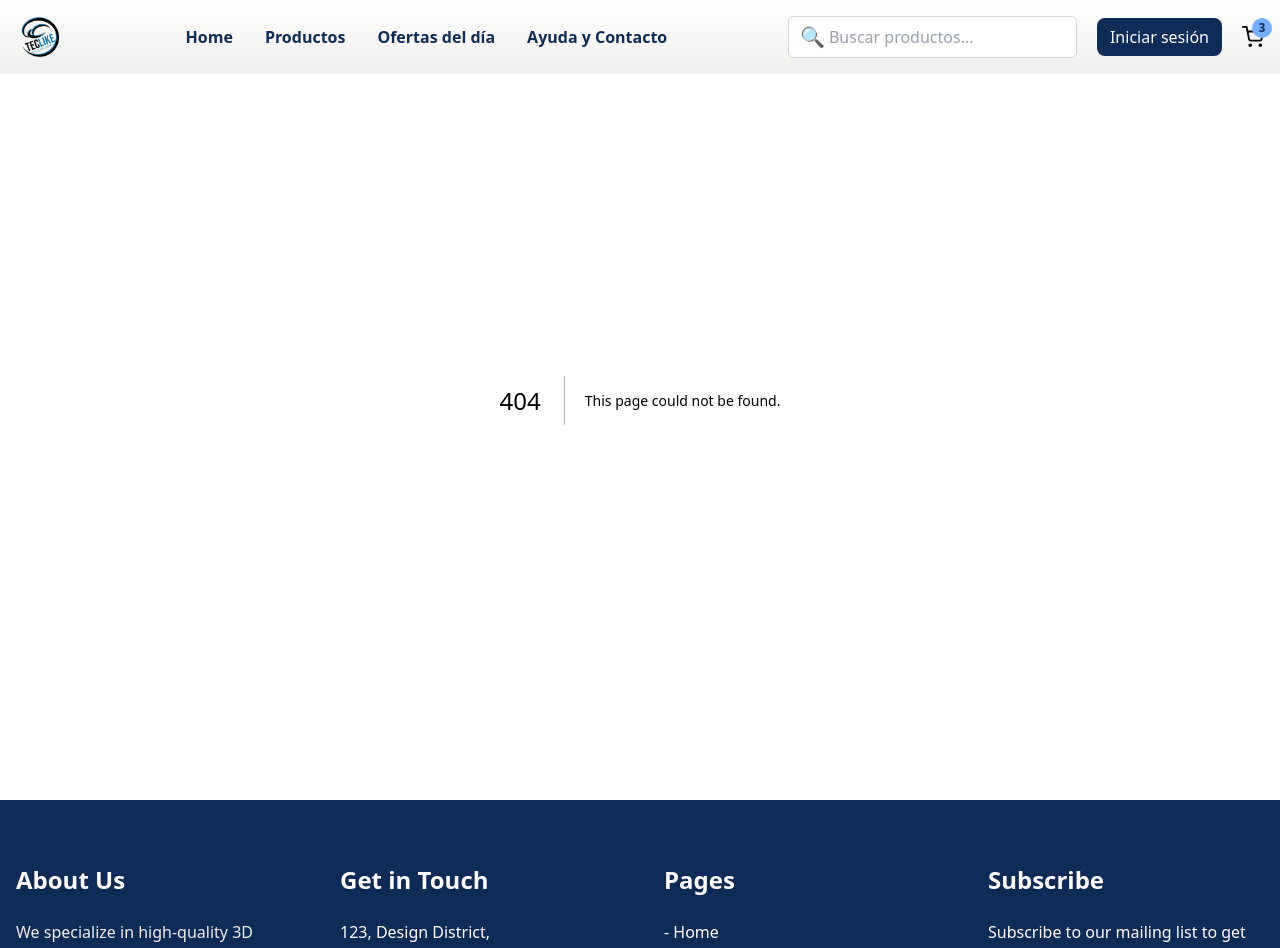
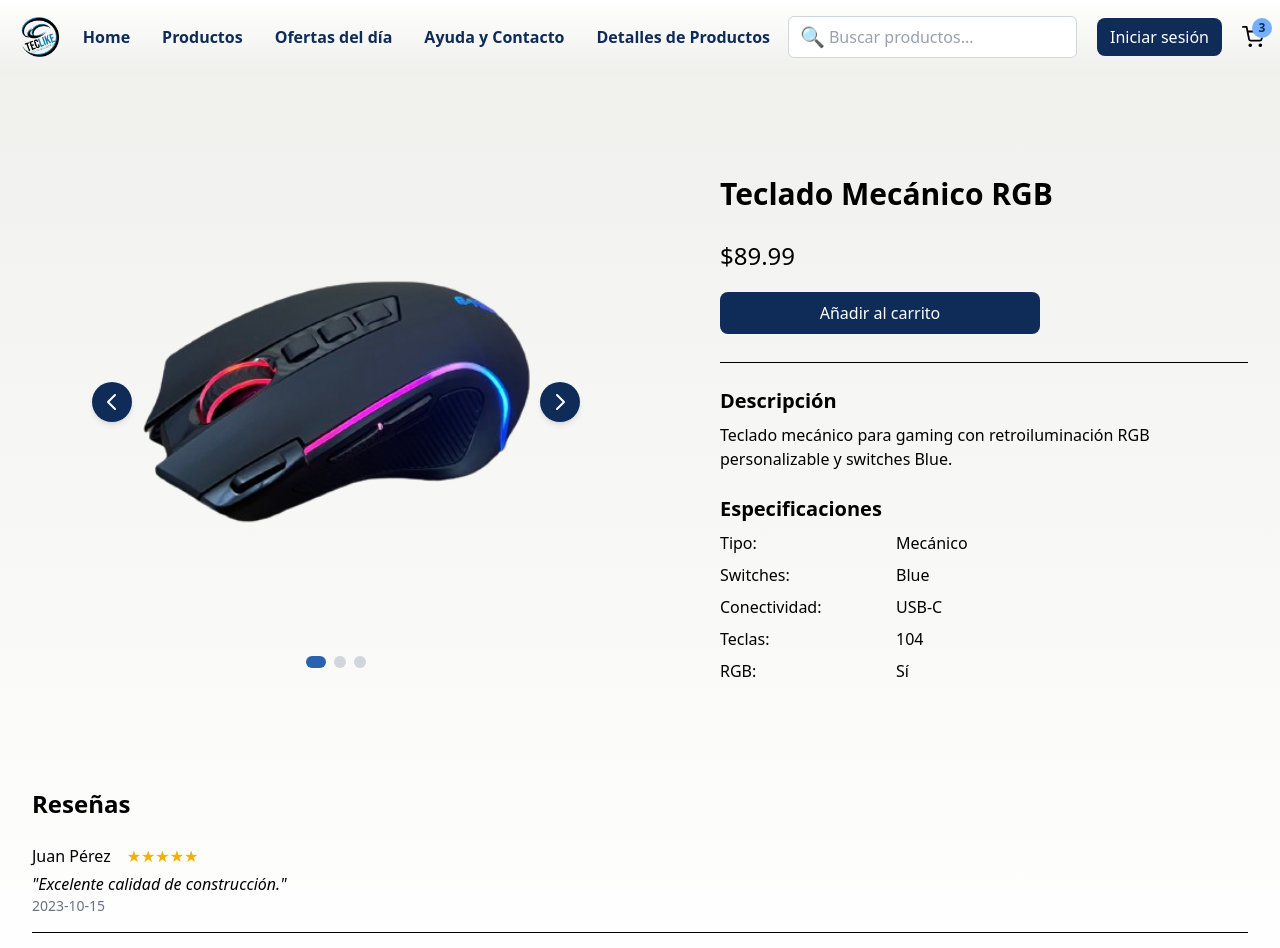
Before and after one commit to MisaelBohorquez27/Teclike-Store-3D, a Next.js app in the folder apps/frontend/: page /ProductDetails in a window 1280 px wide. Before the commit this address had no page. Shown: the top 948 px of the page. Built offline with nearby package versions, Linux system fonts and the light colour scheme.

Commit message:
add(Adding new Page [ProductDetails])

```diff
--- /dev/null
+++ b/apps/frontend/src/app/ProductDetails/ProductGallery.tsx
@@ -0,0 +1,14 @@
+export function ProductGallery({ images }: { images: string[] }) {
+  return (
+    <div className="space-y-4">
+      {images.map((img, index) => (
+        <img
+          key={index}
+          src={img}
+          alt={`Vista ${index + 1} del producto`}
+          className="w-full rounded-lg border"
+        />
+      ))}
+    </div>
+  );
+}
--- /dev/null
+++ b/apps/frontend/src/app/ProductDetails/ProductInfo.tsx
@@ -0,0 +1,16 @@
+import Button from "@/components/ui/PagesButtons";
+
+export function ProductInfo({ product }: { product: any }) {
+  return (
+    <div className="pt-24 pb-7 flex flex-col gap-5">
+      <h1 className="text-3xl font-bold">{product.name}</h1>
+      <p className="text-2xl mt-2">${product.price.toFixed(2)}</p>
+      <Button
+      variant="primary"
+      size="s"
+      className="max-w-xs">
+        Añadir al carrito
+      </Button>
+    </div>
+  );
+}
--- /dev/null
+++ b/apps/frontend/src/app/ProductDetails/ProductReviews.tsx
@@ -0,0 +1,23 @@
+export function ProductReviews({ reviews }: { reviews: any[] }) {
+  return (
+    <div>
+      <h2 className="text-2xl font-bold mb-6">Reseñas</h2>
+      {reviews.length > 0 ? (
+        reviews.map(review => (
+          <div key={review.id} className="border-b pb-4 mb-4">
+            <div className="flex items-center">
+              <span className="font-medium">{review.user}</span>
+              <span className="ml-4 text-yellow-500">
+                {'★'.repeat(review.rating)}{'☆'.repeat(5 - review.rating)}
+              </span>
+            </div>
+            <p className="mt-1 italic">"{review.comment}"</p>
+            <p className="text-sm text-gray-500">{review.date}</p>
+          </div>
+        ))
+      ) : (
+        <p>No hay reseñas aún</p>
+      )}
+    </div>
+  );
+}
--- /dev/null
+++ b/apps/frontend/src/app/ProductDetails/ProductTabs.tsx
@@ -0,0 +1,24 @@
+export function ProductTabs({
+  description,
+  specifications
+}: {
+  description: string;
+  specifications: Record<string, string>;
+}) {
+  return (
+    <div className="border-t pt-6">
+      <h3 className="text-xl font-semibold">Descripción</h3>
+      <p className="mt-2">{description}</p>
+
+      <h3 className="text-xl font-semibold mt-6">Especificaciones</h3>
+      <ul className="mt-2 space-y-2">
+        {Object.entries(specifications).map(([key, value]) => (
+          <li key={key} className="flex">
+            <span className="font-medium w-1/3">{key}:</span>
+            <span>{value}</span>
+          </li>
+        ))}
+      </ul>
+    </div>
+  );
+}
--- /dev/null
+++ b/apps/frontend/src/app/ProductDetails/page.tsx
@@ -0,0 +1,88 @@
+"use client";
+import { ProductInfo } from "./ProductInfo";
+import { ProductTabs } from "./ProductTabs";
+import { ProductReviews } from "./ProductReviews";
+import Image from "next/image";
+import { CustomSwiper } from "@/components/ui/CustomSwiper";
+
+// Datos mock de prueba
+const MOCK_PRODUCT = {
+  id: "1",
+  name: "Teclado Mecánico RGB",
+  price: 89.99,
+  description:
+    "Teclado mecánico para gaming con retroiluminación RGB personalizable y switches Blue.",
+  images: [
+    "/products/mouse2-x11.png",
+    "/products/mouse2-x11.png",
+    "/products/mouse2-x11.png",
+  ],
+  specifications: {
+    Tipo: "Mecánico",
+    Switches: "Blue",
+    Conectividad: "USB-C",
+    Teclas: "104",
+    RGB: "Sí",
+  },
+  reviews: [
+    {
+      id: "1",
+      user: "Juan Pérez",
+      rating: 5,
+      comment: "Excelente calidad de construcción.",
+      date: "2023-10-15",
+    },
+  ],
+};
+
+// Componente ProductGallery usando CustomSwiper
+function ProductGallery({ images }: { images: string[] }) {
+  return (
+    <div className="w-full">
+      <CustomSwiper
+        items={images}
+        renderItem={(img) => (
+          <div className="relative aspect-square w-full">
+            <Image
+              src={img}
+              alt="Producto"
+              fill
+              className="object-contain rounded-lg border"
+            />
+          </div>
+        )}
+        slidesPerView={1}
+        withIndicators={true}
+        breakpoints={{
+          640: { slidesPerView: 1 },
+          768: { slidesPerView: 1 },
+          1024: { slidesPerView: 1 },
+        }}
+      />
+    </div>
+  );
+}
+
+export default function ProductPage() {
+  return (
+    <main className="hero-bg min-h-screen">
+      <section className="max-w-7xl mx-auto px-4 sm:px-6 lg:px-8 py-8">
+        <div className="flex flex-col md:flex-row gap-10 md:gap-20">
+          <div className="w-1/2 mt-12 p-14">
+            <ProductGallery images={MOCK_PRODUCT.images} />
+          </div>
+          <div className="mt-12 w-1/2">
+            <ProductInfo product={MOCK_PRODUCT} />
+            <ProductTabs
+              description={MOCK_PRODUCT.description}
+              specifications={MOCK_PRODUCT.specifications}
+            />
+          </div>
+        </div>
+        <div className="mt-16">
+          <ProductReviews reviews={MOCK_PRODUCT.reviews} />
+        </div>
+      </section>
+    </main>
+  );
+}
--- a/apps/frontend/src/app/globals.css
+++ b/apps/frontend/src/app/globals.css
@@ -50,6 +50,10 @@
   background: var(--color-primary);
 }
 .Button-bg:hover {
+  background: var(--color-primary-hover);
+}
+
+.Button-bg-dark {
   background: var(--color-primary-hover);
 }
 
--- a/apps/frontend/src/components/DailyOffers.tsx
+++ b/apps/frontend/src/components/DailyOffers.tsx
@@ -1,7 +1,5 @@
 "use client";
 import Link from "next/link";
-import { useRef, useState } from "react";
-import type SwiperCore from "swiper";
 import "swiper/css";
 import Button from "@/components/ui/PagesButtons";
 import { OfferCard } from "@/components/OfferCard";
@@ -69,7 +67,7 @@ export function DailyOffers() {
               Explora productos a buen precio por tiempo limitado
             </p>
             <Link href="/DailyOffers" className="inline-block mt-4 md:mt-5">
-              <Button variant="secondary" size="m">
+              <Button variant="dark" size="m">
                 Ver todas las ofertas
               </Button>
             </Link>
--- a/apps/frontend/src/components/Navbar.tsx
+++ b/apps/frontend/src/components/Navbar.tsx
@@ -2,7 +2,7 @@
 import Link from "next/link";
 import Image from "next/image";
 import { useState, useEffect } from "react";
-import { FiMenu, FiX, FiSearch } from "react-icons/fi";
+import { FiMenu, FiX } from "react-icons/fi";
 import { SearchBar } from "./SearchBar";
 import logo from "../../public/logos/Logo4.png";
 import CartIcon from "./ui/CartIcon";
@@ -96,6 +96,7 @@ export function Navbar() {
               <NavLink href="/Products" text="Productos" />
               <NavLink href="/DailyOffers" text="Ofertas del día" />
               <NavLink href="/HelpContact" text="Ayuda y Contacto" />
+              <NavLink href="/ProductDetails" text="Detalles de Productos" />
             </div>
           </div>
 
--- /dev/null
+++ b/apps/frontend/src/components/ui/Avatar.tsx
@@ -0,0 +1,174 @@
+// components/ui/avatar.tsx
+import * as React from "react"
+import { cn } from "@/lib/utils"
+
+// Tipos base
+interface AvatarProps extends React.HTMLAttributes<HTMLDivElement> {
+  size?: "sm" | "md" | "lg" | "xl"
+  shape?: "circle" | "square"
+}
+
+interface AvatarImageProps extends React.ImgHTMLAttributes<HTMLImageElement> {
+  asChild?: boolean
+  onLoadingStatusChange?: (loaded: boolean) => void
+}
+
+interface AvatarFallbackProps extends React.HTMLAttributes<HTMLSpanElement> {
+  delayMs?: number
+  asChild?: boolean
+}
+
+// Componente principal Avatar
+const AvatarRoot = React.forwardRef<HTMLDivElement, AvatarProps>(
+  ({ className, size = "md", shape = "circle", ...props }, ref) => {
+    const sizeClasses = {
+      sm: "h-8 w-8",
+      md: "h-10 w-10",
+      lg: "h-12 w-12",
+      xl: "h-16 w-16",
+    }
+
+    const shapeClasses = {
+      circle: "rounded-full",
+      square: "rounded-md",
+    }
+
+    return (
+      <div
+        ref={ref}
+        className={cn(
+          "relative flex shrink-0 overflow-hidden",
+          sizeClasses[size],
+          shapeClasses[shape],
+          className
+        )}
+        {...props}
+      />
+    )
+  }
+)
+AvatarRoot.displayName = "Avatar"
+
+// Componente AvatarImage
+export const AvatarImage = React.forwardRef<HTMLImageElement, AvatarImageProps>(
+  ({ className, src, alt, onLoadingStatusChange, ...props }, ref) => {
+    const [status, setStatus] = React.useState<"loading" | "loaded" | "error">("loading")
+
+    React.useEffect(() => {
+      if (!src) {
+        setStatus("error")
+        return
+      }
+
+      const image = new window.Image()
+      image.src = typeof src === "string" ? src : URL.createObjectURL(src)
+      image.onload = () => {
+        setStatus("loaded")
+        onLoadingStatusChange?.(true)
+      }
+      image.onerror = () => {
+        setStatus("error")
+        onLoadingStatusChange?.(false)
+      }
+    }, [src, onLoadingStatusChange])
+
+    if (status !== "loaded") return null
+
+    return (
+      <img
+        ref={ref}
+        src={src}
+        alt={alt}
+        className={cn("aspect-square h-full w-full object-cover", className)}
+        {...props}
+      />
+    )
+  }
+)
+AvatarImage.displayName = "AvatarImage"
+
+// Componente AvatarFallback
+export const AvatarFallback = React.forwardRef<HTMLSpanElement, AvatarFallbackProps>(
+  ({ className, delayMs, children, ...props }, ref) => {
+    const [canRender, setCanRender] = React.useState(delayMs === undefined)
+
+    React.useEffect(() => {
+      if (delayMs === undefined) return
+
+      const timerId = setTimeout(() => {
+        setCanRender(true)
+      }, delayMs)
+
+      return () => clearTimeout(timerId)
+    }, [delayMs])
+
+    return canRender ? (
+      <span
+        ref={ref}
+        className={cn(
+          "flex h-full w-full items-center justify-center bg-gray-100 text-gray-600",
+          className
+        )}
+        {...props}
+      >
+        {children || (
+          <svg
+            className="h-2/3 w-2/3"
+            fill="currentColor"
+            viewBox="0 0 24 24"
+          >
+            <path d="M12 4a4 4 0 014 4 4 4 0 01-4 4 4 4 0 01-4-4 4 4 0 014-4m0 10c4.42 0 8 1.79 8 4v2H4v-2c0-2.21 3.58-4 8-4z" />
+          </svg>
+        )}
+      </span>
+    ) : null
+  }
+)
+AvatarFallback.displayName = "AvatarFallback"
+
+// Componente AvatarGroup
+interface AvatarGroupProps extends AvatarProps {
+  max?: number
+  spacing?: "sm" | "md" | "lg"
+}
+
+const AvatarGroup = React.forwardRef<HTMLDivElement, AvatarGroupProps>(
+  ({ children, max = 3, spacing = "md", className, ...props }, ref) => {
+    const spacingClasses = {
+      sm: "-space-x-2",
+      md: "-space-x-3",
+      lg: "-space-x-4",
+    }
+
+    const avatars = React.Children.toArray(children)
+    const visibleAvatars = max ? avatars.slice(0, max) : avatars
+    const excess = max ? avatars.length - max : 0
+
+    return (
+      <div
+        ref={ref}
+        className={cn("flex items-center", spacingClasses[spacing], className)}
+        {...props}
+      >
+        {visibleAvatars.map((avatar, index) => (
+          <div key={index} className="ring-2 ring-white">
+            {avatar}
+          </div>
+        ))}
+        {excess > 0 && (
+          <div className="relative flex h-10 w-10 items-center justify-center rounded-full bg-gray-200 text-xs font-medium text-gray-600 ring-2 ring-white">
+            +{excess}
+          </div>
+        )}
+      </div>
+    )
+  }
+)
+AvatarGroup.displayName = "AvatarGroup"
+
+// Exportamos los componentes
+export const Avatar = Object.assign(AvatarRoot, {
+  Image: AvatarImage,
+  Fallback: AvatarFallback,
+  Group: AvatarGroup,
+})
--- a/apps/frontend/src/components/ui/PagesButtons.tsx
+++ b/apps/frontend/src/components/ui/PagesButtons.tsx
@@ -4,7 +4,7 @@ import { FC, ComponentPropsWithoutRef } from "react";
 import { motion, useReducedMotion } from "framer-motion";
 
 interface ButtonProps extends ComponentPropsWithoutRef<typeof motion.button> {
-  variant?: "primary" | "secondary" | "addCart" | "outline" | "submit";
+  variant?: "primary" | "secondary" | "addCart" | "outline" | "submit" | "dark";
   size?: "2xs" | "xs" | "s" | "m" | "xl" | "2xl";
   fullWidth?: boolean;
 }
@@ -30,6 +30,7 @@ const Button: FC<ButtonProps> = ({
         // Variants
         variant === "primary" && "Button-bg TextColor2 border border-transparent",
         variant === "secondary" && "Button-bg TextColor2 border border-transparent",
+        variant === "dark" && "Button-bg-dark TextColor2 border border-transparent",
         variant === "addCart" && "Button-bg TextColor2 border border-transparent",
         variant === "outline" && [
           "bg-transparent text-[#0F2C59] border border-[#0F2C59]",
```
